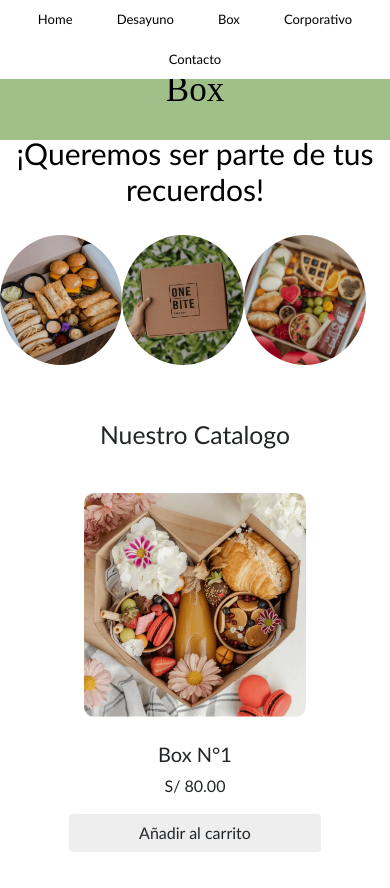
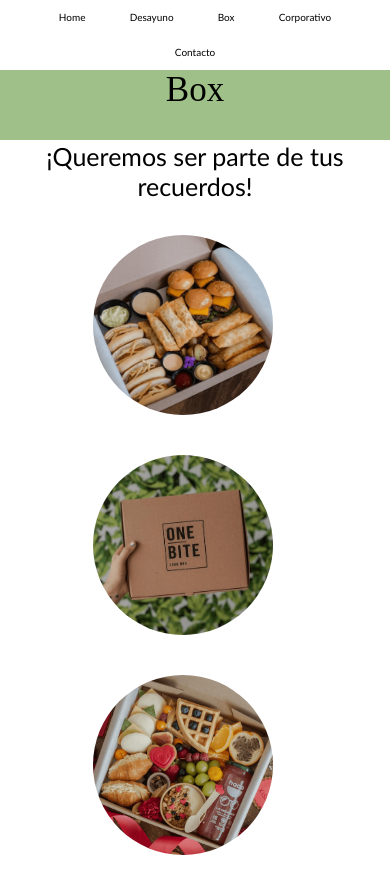
Before and after one commit to Heidycb/onebite, a plain HTML site: page paginas/boxes.html in a window 390 px wide. Shown: the top 888 px of the page. Drawn offline with nearby package versions, Linux system fonts and the light colour scheme.

Commit message:
Se actualizo media queries

```diff
--- a/estilos/estilo.css
+++ b/estilos/estilo.css
@@ -6,6 +6,7 @@
 
 body {
     font-family: 'Trebuchet MS', 'Lucida Sans Unicode', 'Lucida Grande', 'Lucida Sans', Arial, sans-serif;
+    background-color: white;
 }
 
 /*-------------------Menu-------------------*/
@@ -279,7 +280,7 @@ body {
 
 .portada h1 {
     color: black;
-    font-size: 30px;
+    font-size: 25px;
     display: flex;
     justify-content: center;
     text-align: center;
@@ -299,9 +300,9 @@ body {
 .portadafila1 img {
     margin-top: 10px;
     margin-bottom: 30px;
-    width: 180px;
+    width: 200px;
     /*ancho*/
-    height: 180px;
+    height: 200px;
     /*alto*/
     border-radius: 50%;
     /*Aplica bordes a la img*/
@@ -402,7 +403,7 @@ textarea {
     /*-INDEX-*/
     /*Menu*/
     .menu li {
-        font-size: 13px;
+        font-size: 10px;
     }
 
     /*Fila3*/
@@ -422,9 +423,9 @@ textarea {
 
     /*Desayuno + Box + Corporativo*/
     .portadafila1 img{
-        width: 130px;
+        width: 180px;
         /*ancho*/
-        height: 130px;
+        height: 180px;
         /*alto*/
     }
 }
@@ -453,6 +454,13 @@ textarea {
         height: 150px;
         /*alto*/
     }
+/*Desayuno + Box + Corporativo*/
+    .portadafila1 img {
+        width: 150px;
+        /*ancho*/
+        height: 150px;
+
+    }
 
     /*Contacto*/
     .contac {
--- a/paginas/boxes.html
+++ b/paginas/boxes.html
@@ -7,7 +7,8 @@
     <meta http-equiv="X-UA-Compatible" content="IE=edge">
     <meta name="viewport" content="width=device-width, initial-scale=1.0">
 
-    <meta name="keywords" content="detalle, regalo, box, personalizado, love, mother day, father day, rrhh, desayuno, fritura, tequeños, alitas, food, sorpresa, cumpleaños, perú, lima">
+    <meta name="keywords"
+        content="detalle, regalo, box, personalizado, love, mother day, father day, rrhh, desayuno, fritura, tequeños, alitas, food, sorpresa, cumpleaños, perú, lima">
 
     <title>Box</title>
     <!--Boosttrap-->
@@ -54,17 +55,15 @@
         <section class="portada">
             <h1>¡Queremos ser parte de tus recuerdos!</h1>
         </section>
-        <div class="row col-12">
-            <div class="portadafila1">
-                <div class="col-4">
-                    <img src="../multi/boxes.png" class="img-fluid">
-                </div>
-                <div class="col-4">
-                    <img src="../multi/vision.png" class="img-fluid">
-                </div>
-                <div class="col-4">
-                    <img src="../multi/boxes1.png" class="img-fluid">
-                </div>
+        <div class="portadafila1 row">
+            <div class="col-xs-12 col-sm-4 col-md-4 col-lg-4">
+                <img src="../multi/boxes.png" class="img-fluid">
+            </div>
+            <div class="col-xs-12 col-sm-4 col-md-4 col-lg-4">
+                <img src="../multi/vision.png" class="img-fluid">
+            </div>
+            <div class="col-xs-12 col-sm-4 col-md-4 col-lg-4">
+                <img src="../multi/boxes1.png" class="img-fluid">
             </div>
         </div>
     </div>
```
Also changed, not shown: paginas/corporativo.html (+11 -12 lines), paginas/desayuno.html (+11 -12 lines).
